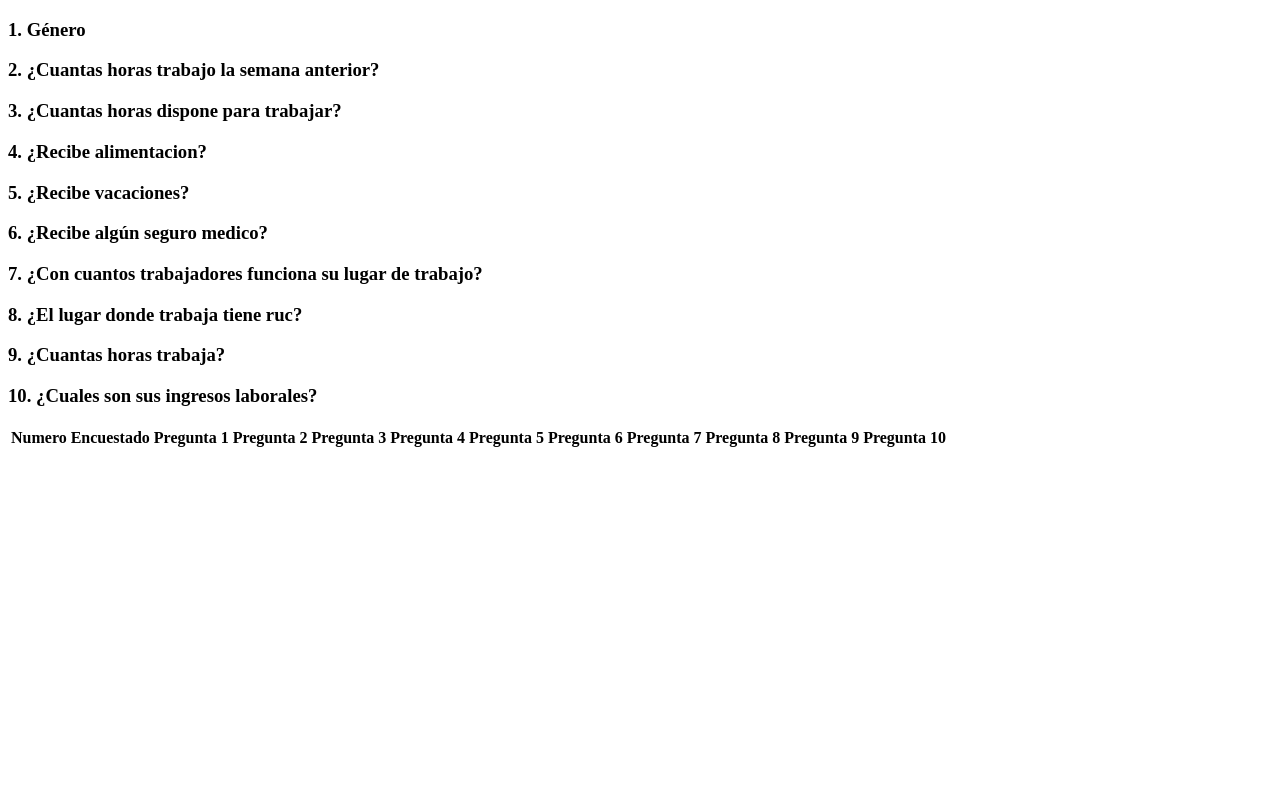
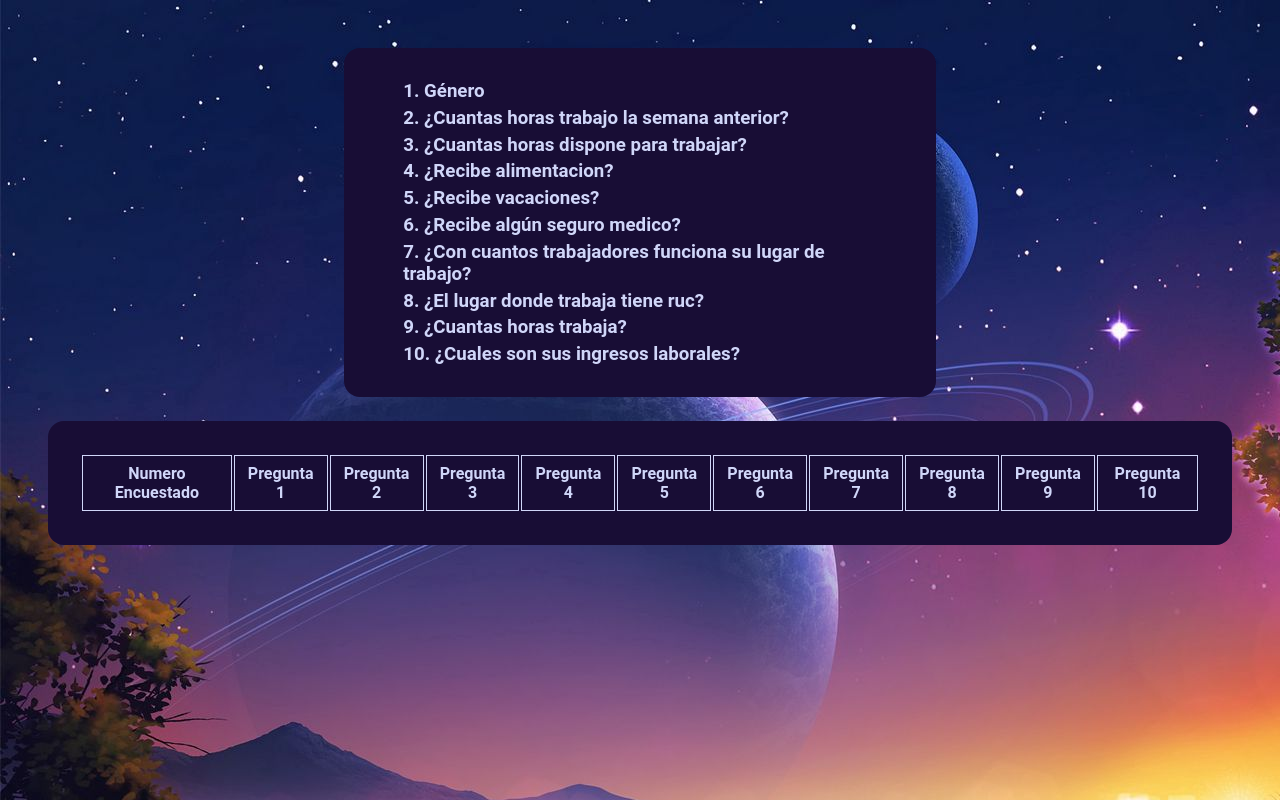
Before and after one commit to McLeandroExp/socket-server, a website: page public/gestor.html in a window 1280 px wide. Drawn offline with nearby package versions, Linux system fonts and the light colour scheme; no server answers.

Commit message:
Frontend apparently finished, well see

```diff
--- a/public/gestor.html
+++ b/public/gestor.html
@@ -4,6 +4,7 @@
     <meta charset="UTF-8" />
     <meta http-equiv="X-UA-Compatible" content="IE=edge" />
     <meta name="viewport" content="width=device-width, initial-scale=1.0" />
+    <link rel="stylesheet" href="styles/gestor.css" />
     <title>Gestor</title>
   </head>
   <body>
--- a/public/js/gestor.js
+++ b/public/js/gestor.js
@@ -5,12 +5,14 @@ const surveys_table = document.querySelector(".surveys_table");
 
 const socket = io();
 socket.on("ultimos-mostrados", (ultimos_mostrados, callback) => {
+  console.log(ultimos_mostrados);
   const $fragment = document.createDocumentFragment();
   ultimos_mostrados.forEach((encuestado) => {
     const $tr = document.createElement("tr");
     const arrEncuestado = Object.values(encuestado);
     for (const value of arrEncuestado) {
       const $td = document.createElement("td");
+      $td.classList.add("cell");
       $td.innerText = value;
       $tr.appendChild($td);
     }
--- a/public/styles/encuestador.css
+++ b/public/styles/encuestador.css
@@ -16,6 +16,8 @@ input {
   background-color: #d0d6f9;
   border-radius: 0.5rem;
   border: 1px solid #180d35;
+  color: #0b0d17;
+  padding: 0.5rem 1rem;
 }
 .container {
   width: 100%;
@@ -24,7 +26,7 @@ input {
   justify-content: center;
   align-items: center;
   padding-top: 3rem;
-  padding-bottom: 3rem;
+  padding-bottom: 1rem;
 }
 #formulario_preguntas {
   width: 600px;
@@ -69,6 +71,7 @@ h1 {
 #btn_enviar {
   width: 80%;
   font-size: 1.3rem;
+  color: #d0d6f9;
   background-color: #180d35;
   padding: 0.7rem;
   border-radius: 1rem;
--- a/public/styles/gestor.css
+++ b/public/styles/gestor.css
@@ -0,0 +1,50 @@
+* {
+  font-family: "Roboto", sans-serif;
+  box-sizing: border-box;
+  margin: 0;
+  padding: 0;
+  color: #d0d6f9;
+}
+html,
+body {
+  width: 100%;
+  height: 100%;
+  background-image: url(../img/gestor_img2.jpg);
+  /* background-size: cover; */
+}
+.surveys_container {
+  padding: 3rem;
+  display: flex;
+  flex-direction: column;
+  justify-content: center;
+  align-items: center;
+  gap: 1.5rem;
+}
+.preguntas {
+  width: 50%;
+  background-color: #180d35;
+  border-radius: 1rem;
+  display: flex;
+  flex-direction: column;
+  gap: 0.3rem;
+  align-items: center;
+  padding: 2rem 0;
+}
+h3 {
+  width: 80%;
+  /* text-align: center; */
+}
+.surveys_table {
+  background-color: #180d35;
+  padding: 2rem;
+  border-radius: 1rem;
+}
+.survey_header {
+  border: 1px solid #d0d6f9;
+  padding: 0.5rem;
+}
+.cell {
+  padding: 0.2rem;
+  border: 1px solid #d0d6f9;
+  text-align: center;
+}
```
Also changed, not shown: public/js/encuestador.js (+9 -0 lines), public/img/gestor_img2.jpg (added), public/img/img_censo.jpg (deleted), public/img/img_estadistica.jpg (deleted), public/img/img_xd.jpg (deleted), public/img/stats.png (deleted), public/img/stats2.png (deleted), public/img/wallpaper.jpg (deleted), 1 other file.
